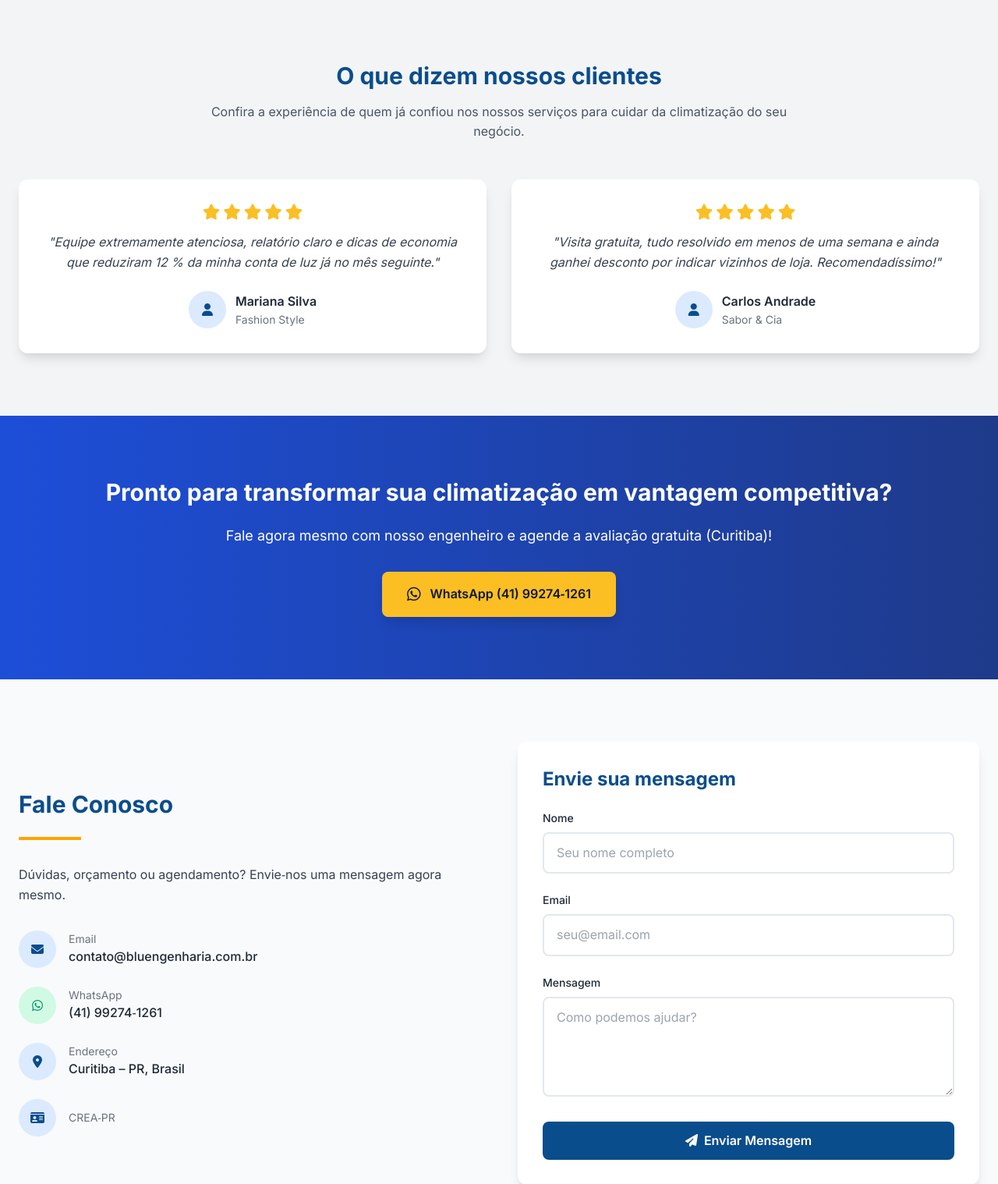
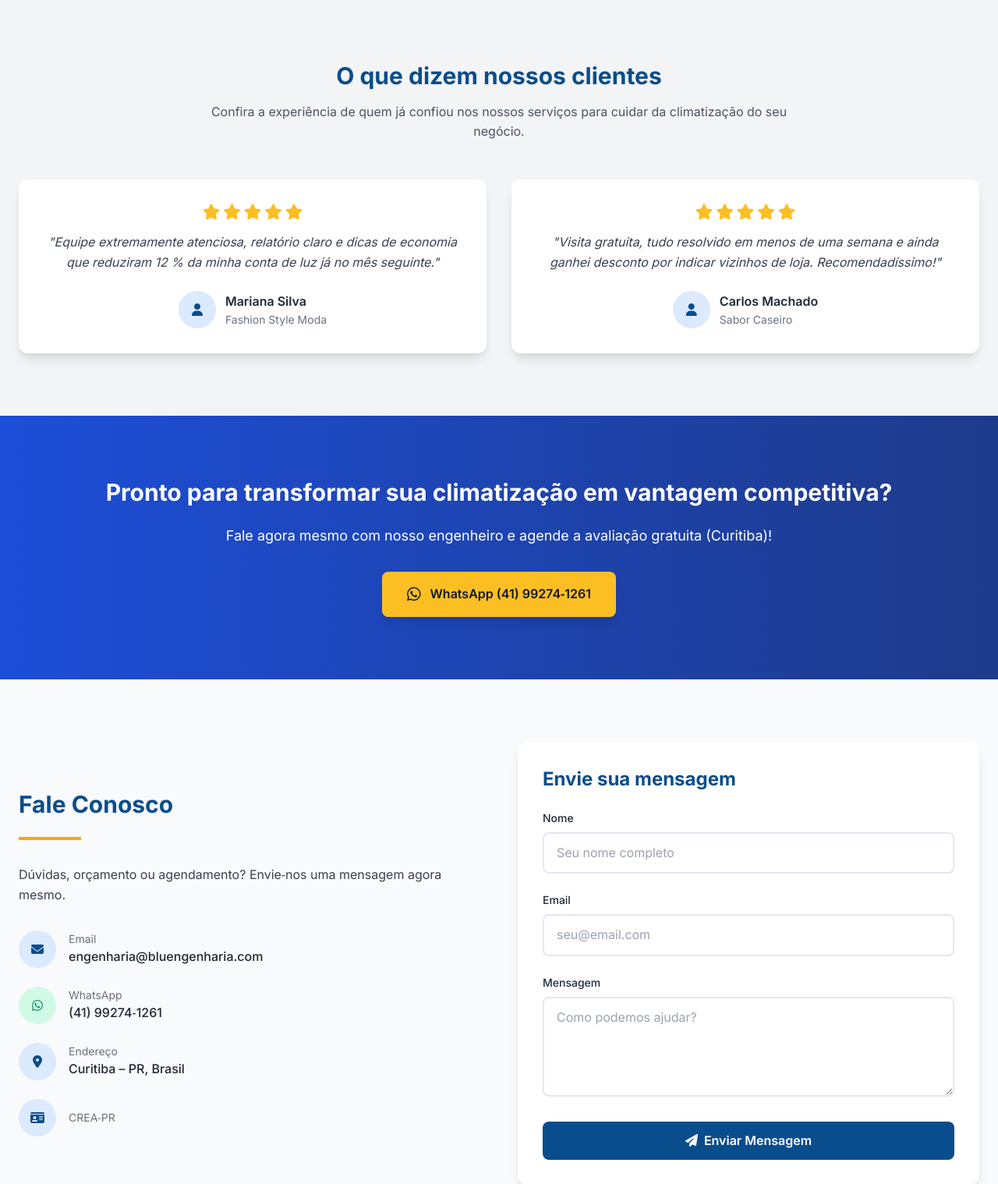
Before and after one commit to joaoz333123/BLU, a Flask app: page / in a window 1280 px wide. Shown: the part 3647-5165 px from the top of the page at 78% size. Run offline with Flask 3, Linux system fonts and the light colour scheme.

Commit message:
Update index.html

```diff
--- a/templates/index.html
+++ b/templates/index.html
@@ -657,7 +657,7 @@
           </div>
           <div class="text-left">
             <h4 class="font-semibold">Mariana Silva</h4>
-            <p class="text-sm text-gray-500">Fashion Style</p>
+            <p class="text-sm text-gray-500">Fashion Style Moda</p>
           </div>
         </div>
       </div>
@@ -677,8 +677,8 @@
             <i class="fas fa-user text-primary"></i>
           </div>
           <div class="text-left">
-            <h4 class="font-semibold">Carlos Andrade</h4>
-            <p class="text-sm text-gray-500">Sabor & Cia</p>
+            <h4 class="font-semibold">Carlos Machado</h4>
+            <p class="text-sm text-gray-500">Sabor Caseiro</p>
           </div>
         </div>
       </div>
@@ -717,7 +717,7 @@
             </div>
             <div>
               <p class="text-sm text-gray-500">Email</p>
-              <p class="font-medium">contato@bluengenharia.com.br</p>
+              <p class="font-medium">engenharia@bluengenharia.com</p>
             </div>
           </div>
 
```
